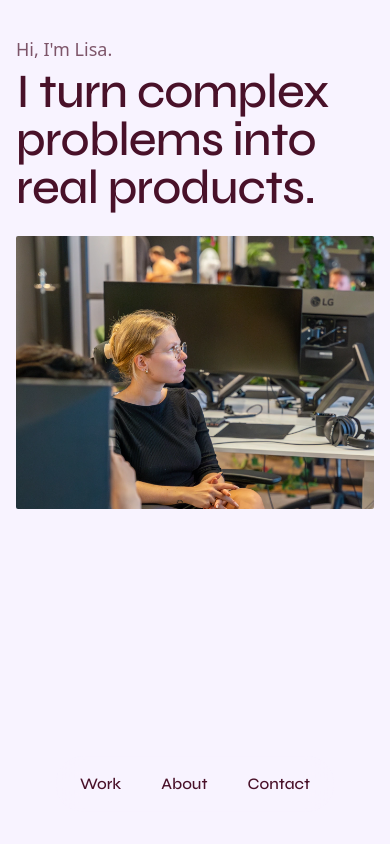
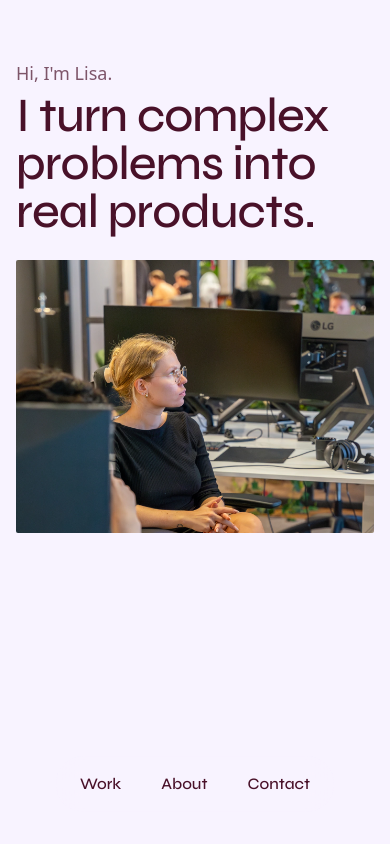
Before and after one commit to lica-ux/portfolio, a React (Vite) app: page / in a window 390 px wide. Shown: the top 844 px of the page. Built offline with nearby package versions, Linux system fonts and the light colour scheme.

Commit message:
chore: auto-save 2026-05-01 11:01

```diff
--- a/src/pages/Home.tsx
+++ b/src/pages/Home.tsx
@@ -16,7 +16,7 @@ export default function Home() {
       {/* Hero */}
       <section
         id="hero"
-        className="md:snap-start md:snap-always flex flex-col md:flex-row gap-6 md:gap-8 pt-10 md:pt-[104px] pb-32 md:pb-[104px] px-4 md:px-10 min-h-[100svh] md:min-h-[calc(100svh+64px)]"
+        className="md:snap-start md:snap-always flex flex-col md:flex-row gap-6 md:gap-8 pt-16 md:pt-[104px] pb-32 md:pb-[104px] px-4 md:px-10 min-h-[100svh] md:min-h-[calc(100svh+64px)]"
       >
         <div className="flex flex-col gap-2 md:flex-1 min-w-0 md:pb-6 md:justify-end">
           <p
```
